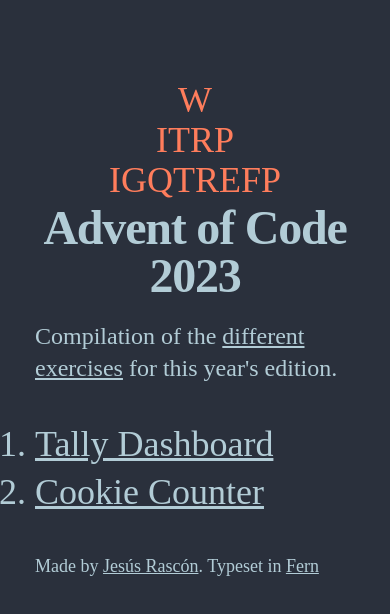
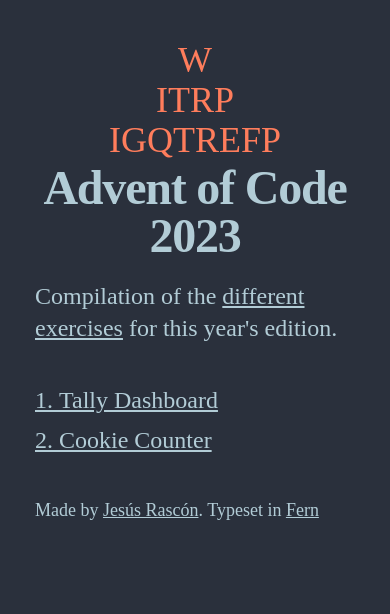
Before and after one commit to jesi-rgb/svelte-advent-code, a SvelteKit app: page / in a window 390 px wide. Shown: the top 614 px of the page. Built offline with nearby package versions, Linux system fonts and the light colour scheme; a web font is replaced by a local one.

Commit message:
improvements phone

```diff
--- a/package.json
+++ b/package.json
@@ -4,6 +4,7 @@
   "private": true,
   "scripts": {
     "dev": "vite dev",
+    "host": "vite dev --host",
     "build": "vite build",
     "preview": "vite preview",
     "check": "svelte-kit sync && svelte-check --tsconfig ./tsconfig.json",
--- a/src/lib/Components/DayLink.svelte
+++ b/src/lib/Components/DayLink.svelte
@@ -4,7 +4,7 @@
 </script>
 
 <a href={link}>
-	<li class="underline hover:text-primary transition-colors text-4xl">
+	<li class="underline hover:text-primary transition-colors text-2xl">
 		{title}
 	</li>
 </a>
--- a/src/routes/+layout.svelte
+++ b/src/routes/+layout.svelte
@@ -2,7 +2,7 @@
 	import '../app.css';
 </script>
 
-<main class="my-20 max-w-xs sm:max-w-2xl mx-auto text-lg">
+<main class="my-10 md:my-20 max-w-xs sm:max-w-2xl mx-auto text-lg">
 	<slot />
 </main>
 
--- a/src/routes/+page.svelte
+++ b/src/routes/+page.svelte
@@ -19,7 +19,7 @@
 </p>
 
 <section class="my-10">
-	<ol class="list-decimal space-y-2 flex flex-col">
+	<ol class="list-decimal list-inside space-y-2 flex flex-col">
 		<DayLink link="/day1" title="Tally Dashboard" />
 		<DayLink link="/day2" title="Cookie Counter" />
 	</ol>
```
